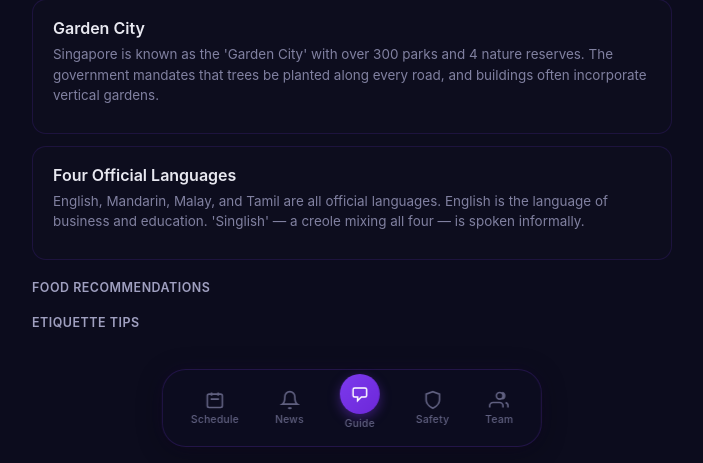
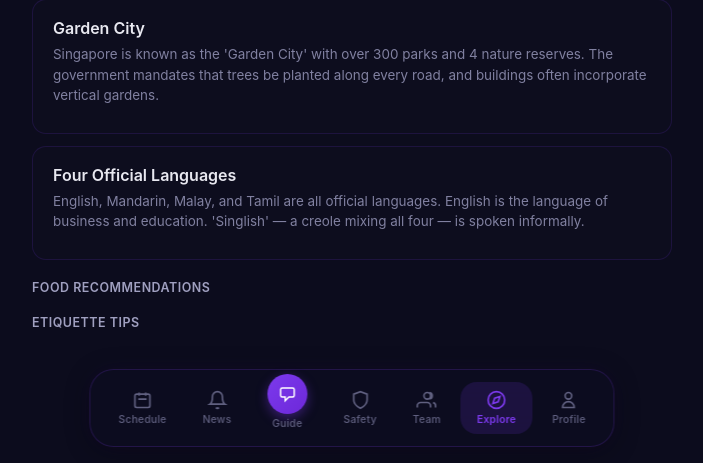
Before and after one commit to Alfonsoapps/FYP-AI-Concierge-IOAI-2026, a FastAPI app: page /explore in a window 1280 px wide. Shown: the part 337-800 px from the top of the page, without its empty margins (288-991 px from the left). Run offline with FastAPI, Linux system fonts and the light colour scheme; data comes from the database, SQL or seed files in the repository; data that the repository does not hold is empty.

Commit message:
fix: add Explore and Profile back to navbar

```diff
--- a/templates/partials/navbar.html
+++ b/templates/partials/navbar.html
@@ -33,4 +33,16 @@
         </svg>
         <span>Team</span>
     </a>
+    <a href="/explore" class="nav-item {{ 'active' if active_page == 'explore' else '' }}">
+        <svg viewBox="0 0 24 24" fill="none" stroke="currentColor" stroke-width="2">
+            <circle cx="12" cy="12" r="10"/><polygon points="16.24 7.76 14.12 14.12 7.76 16.24 9.88 9.88 16.24 7.76"/>
+        </svg>
+        <span>Explore</span>
+    </a>
+    <a href="/profile" class="nav-item {{ 'active' if active_page == 'profile' else '' }}">
+        <svg viewBox="0 0 24 24" fill="none" stroke="currentColor" stroke-width="2">
+            <path d="M16 7a4 4 0 11-8 0 4 4 0 018 0zM12 14a7 7 0 00-7 7h14a7 7 0 00-7-7z"/>
+        </svg>
+        <span>Profile</span>
+    </a>
 </nav>
```
